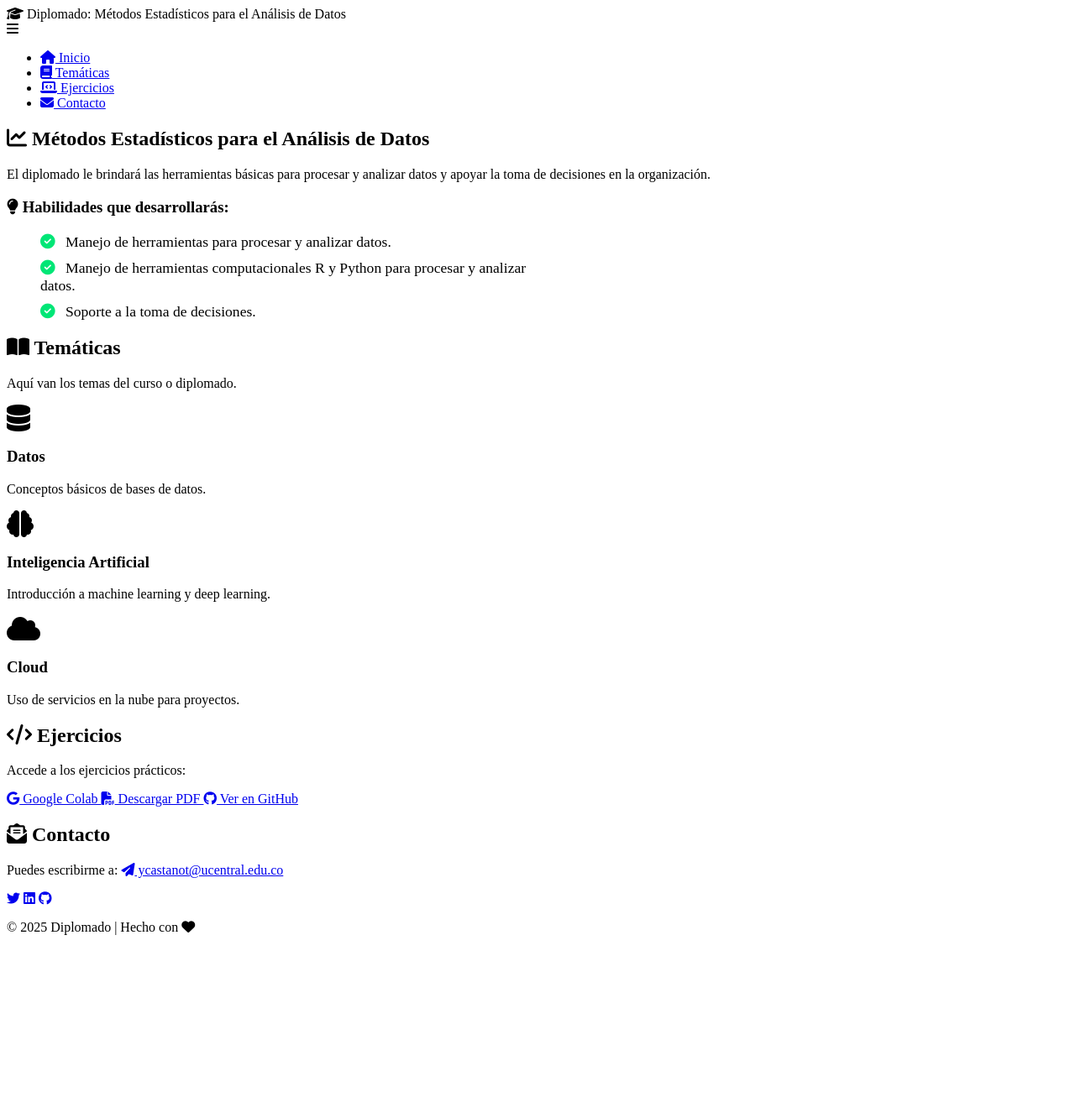
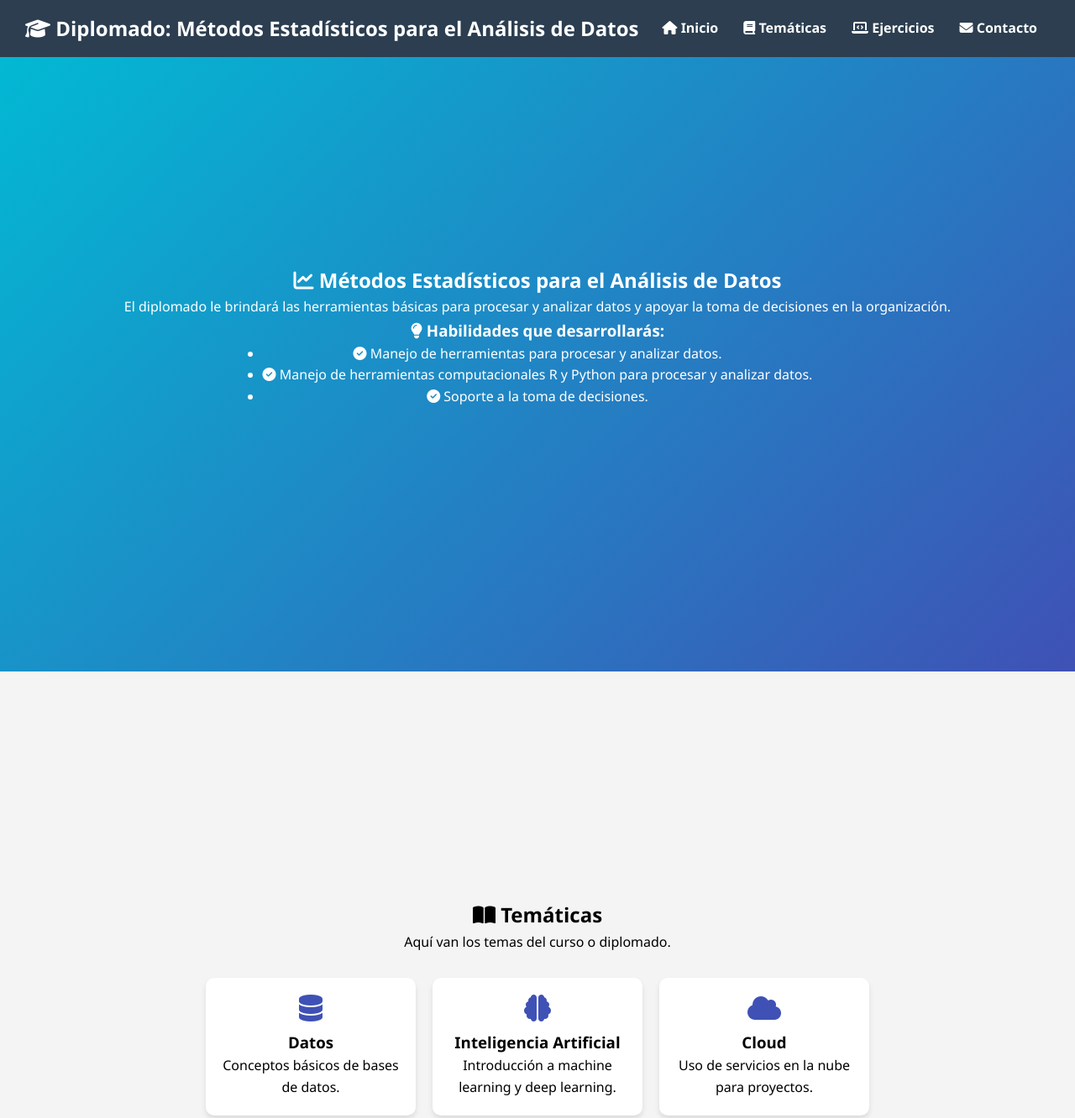
Before and after one commit to yacastanot/diplomado_ME, a plain HTML site: page index.html in a window 1280 px wide. Shown: the top 1332 px of the page at 84% size. Before the commit the page ends 1130 px from the top, so only its background shows below. Drawn offline with Linux system fonts and the light colour scheme.

Commit message:
Update style.css

```diff
--- a/style.css
+++ b/style.css
@@ -1,31 +1,174 @@
-/* Hero con dos columnas */
-.hero-container {
-  display: flex;
-  flex-wrap: wrap;
-  align-items: center;
-  justify-content: space-between;
-  gap: 30px;
+/* Reset */
+* {
+  margin: 0;
+  padding: 0;
+  box-sizing: border-box;
 }
 
-.hero-text {
-  flex: 1 1 50%;
-  min-width: 300px;
+body {
+  font-family: "Segoe UI", Tahoma, Geneva, Verdana, sans-serif;
+  line-height: 1.6;
 }
 
-.hero-image {
-  flex: 1 1 40%;
-  min-width: 250px;
+/* Navbar */
+.navbar {
+  position: fixed;
+  top: 0;
+  left: 0;
+  width: 100%;
+  background: #2c3e50;
+  color: #fff;
+  display: flex;
+  justify-content: space-between;
+  align-items: center;
+  padding: 15px 30px;
+  z-index: 1000;
+}
+
+.logo {
+  font-size: 1.5rem;
+  font-weight: bold;
+}
+
+.nav-links {
+  display: flex;
+  list-style: none;
+}
+
+.nav-links li {
+  margin: 0 15px;
+}
+
+.nav-links a {
+  color: #fff;
+  text-decoration: none;
+  font-weight: bold;
+}
+
+.nav-links a:hover {
+  color: #00bcd4;
+}
+
+/* Menú móvil */
+.menu-toggle {
+  display: none;
+  font-size: 1.8rem;
+  cursor: pointer;
+}
+
+/* Secciones */
+.section {
+  height: 100vh;
+  padding: 100px 20px;
+  display: flex;
+  flex-direction: column;
+  justify-content: center;
+  align-items: center;
   text-align: center;
 }
 
-.hero-image img {
-  max-width: 100%;
-  height: auto;
-  border-radius: 15px;
-  box-shadow: 0 4px 15px rgba(0,0,0,0.2);
+.hero {
+  background: linear-gradient(135deg, #00bcd4, #3f51b5);
+  color: white;
 }
 
-/* Lista de habilidades */
+.alt {
+  background: #f4f4f4;
+}
+
+/* Botones */
+.btn {
+  display: inline-block;
+  margin: 10px;
+  padding: 10px 20px;
+  background: #00bcd4;
+  color: white;
+  text-decoration: none;
+  border-radius: 5px;
+  font-weight: bold;
+  transition: background 0.3s;
+}
+
+.btn:hover {
+  background: #0288d1;
+}
+
+.btn-group {
+  margin-top: 20px;
+}
+
+/* Cards */
+.card-container {
+  display: flex;
+  justify-content: center;
+  gap: 20px;
+  margin-top: 30px;
+  flex-wrap: wrap;
+}
+
+.card {
+  background: white;
+  border-radius: 10px;
+  padding: 20px;
+  width: 250px;
+  text-align: center;
+  box-shadow: 0 4px 6px rgba(0,0,0,0.1);
+}
+
+.card i {
+  margin-bottom: 10px;
+  color: #3f51b5;
+}
+
+/* Redes sociales */
+.socials a {
+  margin: 0 10px;
+  font-size: 1.5rem;
+  color: #2c3e50;
+}
+
+.socials a:hover {
+  color: #00bcd4;
+}
+
+/* Footer */
+footer {
+  background: #2c3e50;
+  color: white;
+  text-align: center;
+  padding: 15px;
+}
+
+/* Scroll suave */
+html {
+  scroll-behavior: smooth;
+}
+
+/* Responsive */
+@media (max-width: 768px) {
+  .nav-links {
+    display: none;
+    flex-direction: column;
+    width: 100%;
+    background: #34495e;
+    position: absolute;
+    top: 60px;
+    left: 0;
+  }
+
+  .nav-links li {
+    text-align: center;
+    margin: 15px 0;
+  }
+
+  .menu-toggle {
+    display: block;
+  }
+
+  .nav-links.active {
+    display: flex;
+  }
+  /* Lista de habilidades en la primera sección */
 .skills {
   list-style: none;
   margin-top: 20px;
@@ -42,3 +185,5 @@
   color: #00e676;
   margin-right: 8px;
 }
+
+}
```
